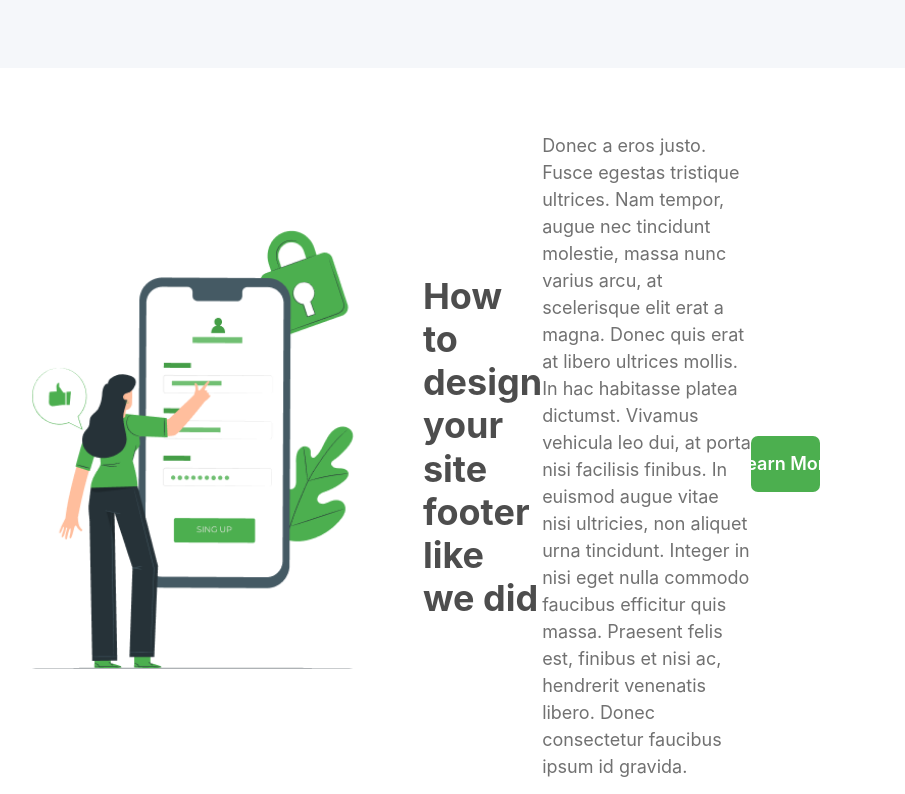
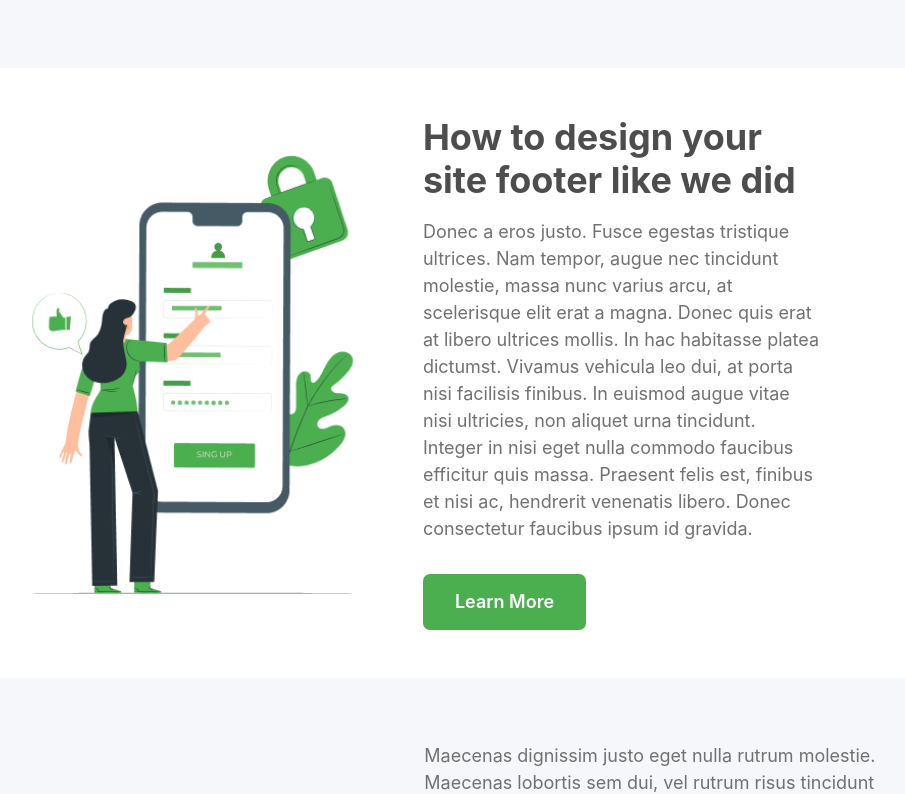
Before and after one commit to Essach/nexcent-portfolio-sample, a React (Vite) app: page / in a window 1280 px wide. Shown: the part 2336-3130 px from the top of the page, without its empty margins (172-1077 px from the left). Built offline with nearby package versions, Linux system fonts and the light colour scheme.

Commit message:
feat. smooth scroll

```diff
--- a/package.json
+++ b/package.json
@@ -15,7 +15,8 @@
     "@emotion/styled": "^11.11.5",
     "framer-motion": "^11.2.10",
     "react": "^18.2.0",
-    "react-dom": "^18.2.0"
+    "react-dom": "^18.2.0",
+    "react-scroll": "^1.9.0"
   },
   "devDependencies": {
     "@types/react": "^18.2.66",
--- a/src/components/Clients.jsx
+++ b/src/components/Clients.jsx
@@ -9,7 +9,7 @@ import logo7 from '../assets/images/7.png';
 
 const Clients = () => {
     return (
-        <Flex direction={'column'} w='100%' justify={'center'} align={'center'} px={['72px', '72px', '72px', '144px']} py='40px'>
+        <Flex direction={'column'} w='100%' justify={'center'} align={'center'} px={['72px', '72px', '72px', '144px']} py='40px' id='Testimonial'>
             <Heading color='brandD_Grey' fontSize={['lg', '2xl', '3xl']}>Our Clients</Heading>
             <Text mt='5px' color='brandGrey' fontSize={['md', 'lg']}>We have been working with some Fortune 500+ clients</Text>
             <Flex mt='15px' py='25px' justify={'space-around'} w='100%'>
--- a/src/components/Home.jsx
+++ b/src/components/Home.jsx
@@ -2,7 +2,7 @@ import { Box, Button, Flex, Grid, GridItem, Heading, Image, Text } from "@chakra
 import illustration from '../assets/images/Illustration.png'
 const Home = () => {
     return (
-        <Grid templateColumns={['1fr', '1fr', '7fr 5fr']} px={['72px', '72px', '72px', '144px']} bg='brandSilver' flexGrow={1} alignItems={'center'}>
+        <Grid templateColumns={['1fr', '1fr', '7fr 5fr']} px={['72px', '72px', '72px', '144px']} bg='brandSilver' flexGrow={1} alignItems={'center'} id='Home'>
             <Box py={'5rem'}>
                 <Box>
                     <Box>
--- a/src/components/Manage.jsx
+++ b/src/components/Manage.jsx
@@ -5,7 +5,7 @@ import image3 from '../assets/images/manage3.png';
 
 const Manage = () => {
     return (
-        <Flex direction={'column'} w='100%' justify={'center'} align={'center'} px={['72px', '72px', '72px', '144px']} py='40px'>
+        <Flex direction={'column'} w='100%' justify={'center'} align={'center'} px={['72px', '72px', '72px', '144px']} py='40px' id='Service'>
             <Heading color='brandD_Grey' fontSize={['lg', '2xl', '3xl']} w={['100%','100%','45%']} textAlign={'center'}>Manage your entire community in a single system</Heading>
             <Text mt='5px' color='brandGrey' fontSize={['md', 'lg']}>Who is Nexcent suitable for?
             </Text>
--- a/src/components/Section4.jsx
+++ b/src/components/Section4.jsx
@@ -3,7 +3,7 @@ import illustration from '../assets/images/Frame2.png';
 
 const Section4 = () => {
     return (
-        <Grid templateColumns={['1fr','1fr','5fr 6fr']} px={['72px', '72px', '72px', '144px']} alignItems={'center'}>
+        <Grid templateColumns={['1fr','1fr','5fr 6fr']} px={['72px', '72px', '72px', '144px']} alignItems={'center'} id='Product'>
             <Image src={illustration} objectFit={'cover'} w='100%'/>
             <Flex pr={['0', '0','144px']} direction={'column'} alignItems={['center', 'center', 'flex-start']}>
                 <Heading color='brandD_Grey' fontSize={['lg', '2xl', '3xl']} textAlign={['center', 'center', 'left']}>The unseen of spending three years at Pixelgrade</Heading>
--- a/src/components/Section6.jsx
+++ b/src/components/Section6.jsx
@@ -3,9 +3,9 @@ import illustration from '../assets/images/Frame3.png';
 
 const Section6 = () => {
     return (
-        <Grid templateColumns={['1fr','1fr','5fr 6fr']} px={['72px', '72px', '72px', '144px']} alignItems={'center'}>
+        <Grid templateColumns={['1fr','1fr','5fr 6fr']} px={['72px', '72px', '72px', '144px']} alignItems={'center'} id="Feature">
             <Image src={illustration} objectFit={'cover'} w='100%'/>
-            <Flex pr={['0','0','144px']} direction={['column','column','row']} align={['center','center','left']}>
+            <Flex pr={['0','0','144px']} direction={['column','column','column']} align={['center','center','flex-start']}>
                 <Heading color='brandD_Grey' fontSize={['lg', '2xl', '3xl']} textAlign={['center','center','left']}>How to design your site footer like we did</Heading>
                 <Text color='brandGrey' fontSize={['md', 'lg']} mt='16px' textAlign={['center','center','left']}>Donec a eros justo. Fusce egestas tristique ultrices. Nam tempor, augue nec tincidunt molestie, massa nunc varius arcu, at scelerisque elit erat a magna. Donec quis erat at libero ultrices mollis. In hac habitasse platea dictumst. Vivamus vehicula leo dui, at porta nisi facilisis finibus. In euismod augue vitae nisi ultricies, non aliquet urna tincidunt. Integer in nisi eget nulla commodo faucibus efficitur quis massa. Praesent felis est, finibus et nisi ac, hendrerit venenatis libero. Donec consectetur faucibus ipsum id gravida.</Text>
                 <Button variant='primary' size={['md','lg']} mt='32px'>Learn More</Button>
--- a/src/components/Section8.jsx
+++ b/src/components/Section8.jsx
@@ -6,7 +6,7 @@ import right from '../assets/icons/right.png';
 
 const Section8 = () => {
     return (
-        <Flex px={['72px', '72px', '72px', '144px']} w='100%' direction={'column'} alignItems={'center'}>
+        <Flex px={['72px', '72px', '72px', '144px']} w='100%' direction={'column'} alignItems={'center'} id="FAQ">
             <Heading color='brandD_Grey' fontSize={['lg', '2xl', '3xl']} textAlign={'center'}>
                 Caring is the new marketing
             </Heading>
```
Also changed, not shown: src/assets/icons/menu.png (added), 1 other file (tests, documents, lock files or other folders).
